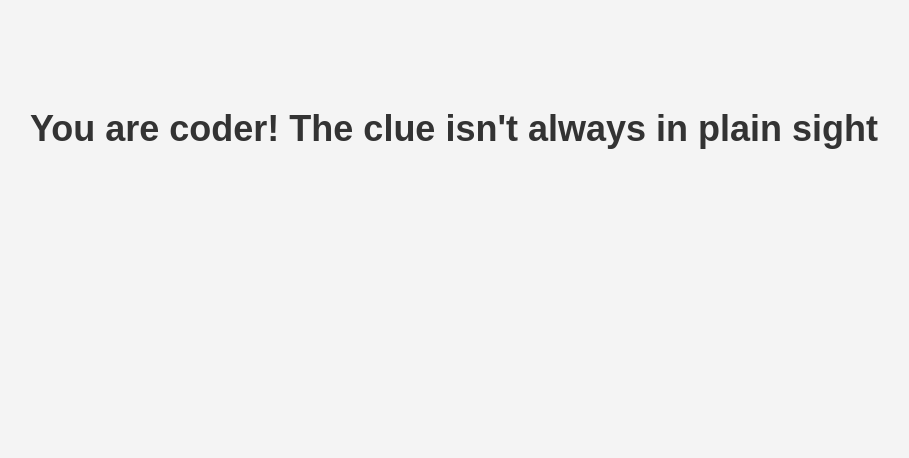
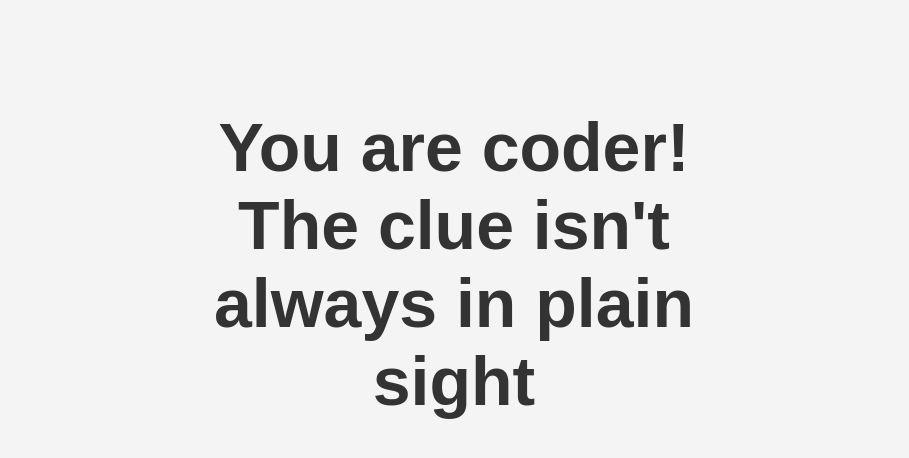
Before and after one commit to shaileshswankhede/treasure_hunt, a plain HTML site: page index.html in a window 1280 px wide. Shown: the whole page, without its empty margins (186-1095 px from the left). Drawn offline with Linux system fonts and the light colour scheme.

Commit message:
Updated index html

```diff
--- a/index.html
+++ b/index.html
@@ -10,15 +10,15 @@
       background-color: #f4f4f4;
     }
     .message {
-      font-size: 36px;
+      font-size: 68px;
       font-weight: bold;
       color: #333;
     }
   </style>
 </head>
 <body>
-  <div class="message">You are coder! The clue isn't always in plain sight</div>
+  <div class="message">You are coder!<br>The clue isn't<br>always in plain<br>sight</div>
 
-  <!-- Hidden HTML Comment: Clue is 670B20 -->
+  <!-- Way to Level 4:  -->
 </body>
 </html>
```
